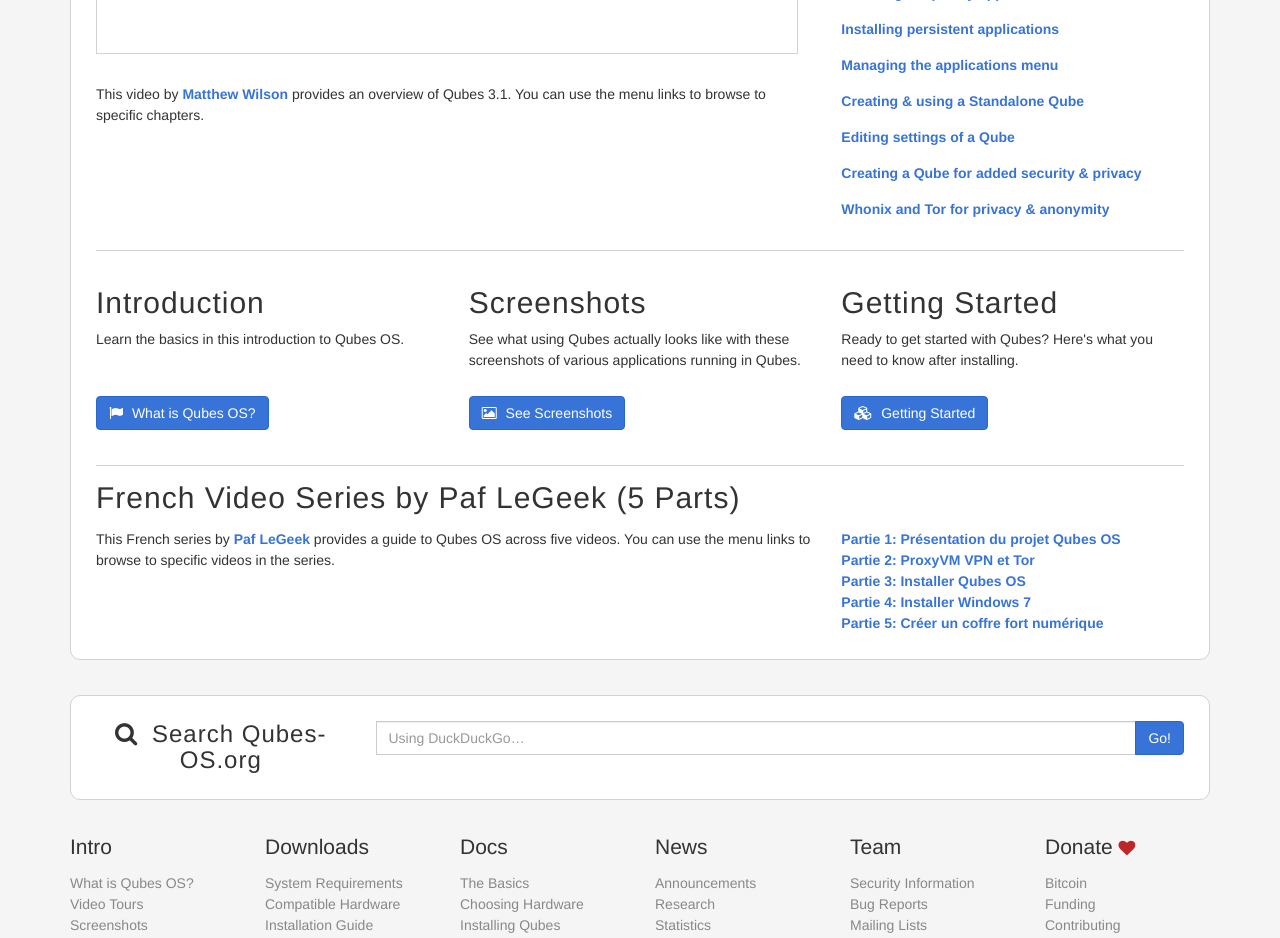
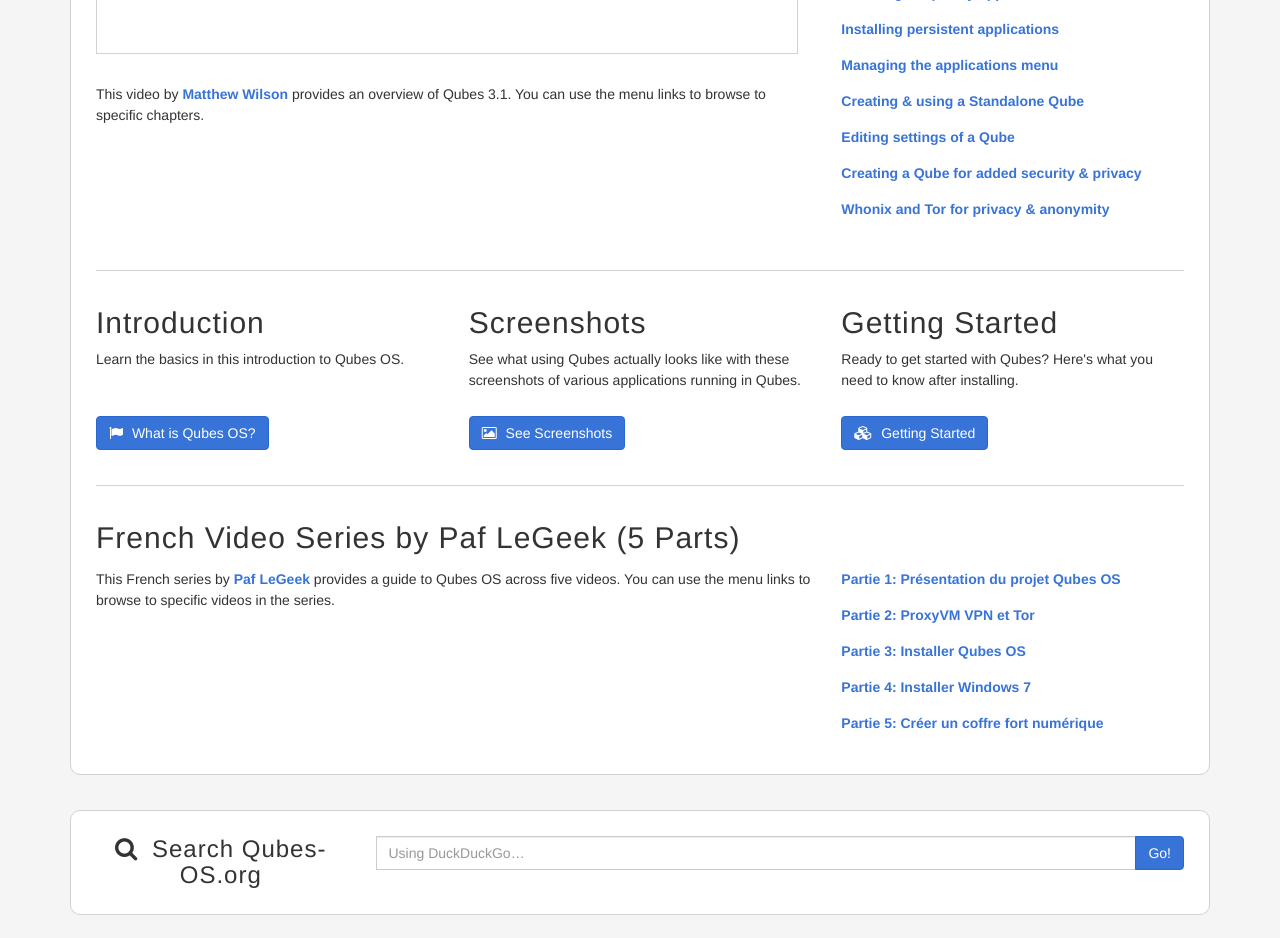
Before and after one commit to QubesOS/qubesos.github.io, a Jekyll site: the page built from pages/video-tours.html, in a window 1280 px wide. Shown: the part 610-1548 px from the top of the page. Built offline with Jekyll 4.4.1, drawn with Linux system fonts in a browser that asks for light colours; some web fonts are replaced.

Commit message:
Fix page layout

```diff
--- a/pages/video-tours.html
+++ b/pages/video-tours.html
@@ -33,7 +33,7 @@ permalink: /video-tours/
       </ul>
     </div>
   </div>
-<hr class="add-top more-bottom">
+<hr class="more-top more-bottom">
   <div class="row">
     <div class="col-lg-4 col-md-4 col-xs-12">
       <h2>Introduction</h2>
@@ -57,8 +57,7 @@ permalink: /video-tours/
       </a>
     </div>
   </div>
-</div>
-<hr class="more-top">
+<hr class="more-top more-bottom">
   <div class="row">
     <div class="col-lg-8 col-md-12 col-xs-12">
       <h2 class="add-bottom">French Video Series by Paf LeGeek (5 Parts)</h2>
@@ -76,3 +75,4 @@ permalink: /video-tours/
       </ul>
     </div>
   </div>
+</div>
```
